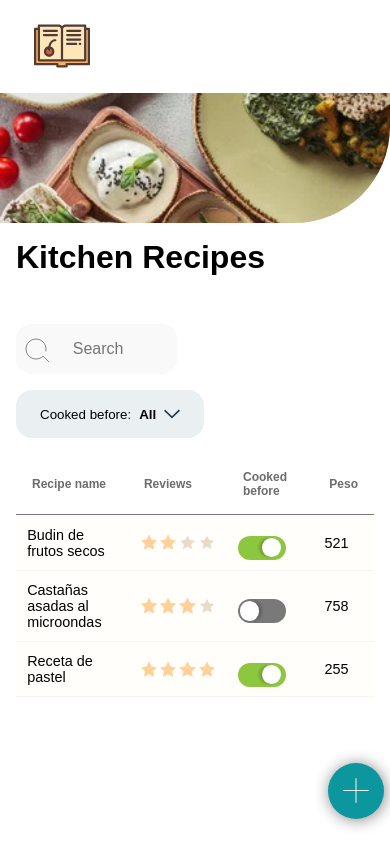
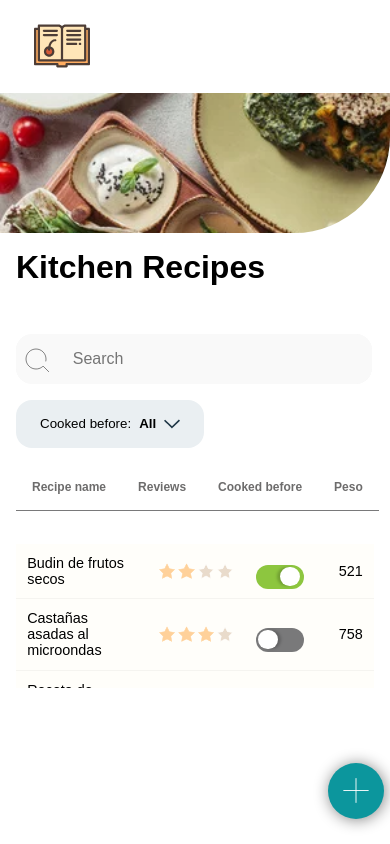
Before and after one commit to LPZneider/Kitchen-Recipes, a React (Vite) app: page / in a window 390 px wide. Built offline with nearby package versions, Linux system fonts and the light colour scheme.

Commit message:
scroll table mobile

```diff
--- a/src/pages/Home/components/FilteringSearch/FilteringSearch.scss
+++ b/src/pages/Home/components/FilteringSearch/FilteringSearch.scss
@@ -39,3 +39,8 @@
   cursor: pointer;
   font-size: 1.2rem;
 }
+@media (max-width: 935px) {
+  .input-search {
+    width: 80vw;
+  }
+}
--- a/src/pages/Home/components/TableRecipe/TableRecipe.jsx
+++ b/src/pages/Home/components/TableRecipe/TableRecipe.jsx
@@ -7,6 +7,7 @@ const TableRecipe = () => {
   const { table } = useContext(TableContext);
 
   return (
+    <div className="scroll-mobile">
       <table>
         <thead>
           <tr>
@@ -22,6 +23,7 @@ const TableRecipe = () => {
           ))}
         </tbody>
       </table>
+    </div>
   );
 };
 export default TableRecipe;
--- a/src/pages/Home/components/TableRecipe/TableRecipe.scss
+++ b/src/pages/Home/components/TableRecipe/TableRecipe.scss
@@ -54,15 +54,27 @@ table {
 }
 
 @media (max-width: 935px) {
+  .scroll-mobile::-webkit-scrollbar {
+    display: none;
+  }
+  .scroll-mobile {
+    margin-top: 1rem;
+    height: 14rem;
+    overflow-y: auto;
     table {
       display: table;
-    margin-top: 2rem;
+      margin-top: 5rem;
       width: 100%;
       background-color: #ffffff;
       border-collapse: collapse;
 
       thead {
         display: table-header-group;
+        position: fixed;
+        z-index: 111;
+        padding-top: 1rem;
+        margin-top: -5rem;
+        background-color: #fff;
         color: #6d6c6c;
         font-size: 0.75rem;
         font-weight: bold;
@@ -90,7 +102,7 @@ table {
       tbody {
         display: table-row-group;
         background-color: #ffe6b811;
-      max-height: 45vh;
+        height: 5rem;
         overflow-y: auto;
         tr {
           display: table-row;
@@ -98,3 +110,4 @@ table {
       }
     }
   }
+}
```
Lines whose indentation alone changed are shown as unchanged.
